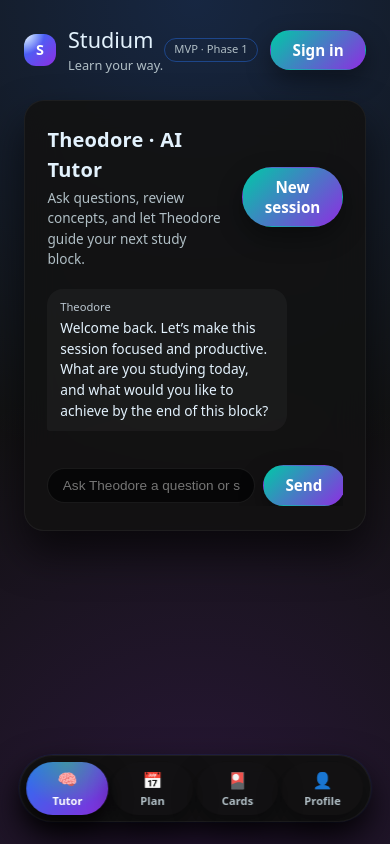
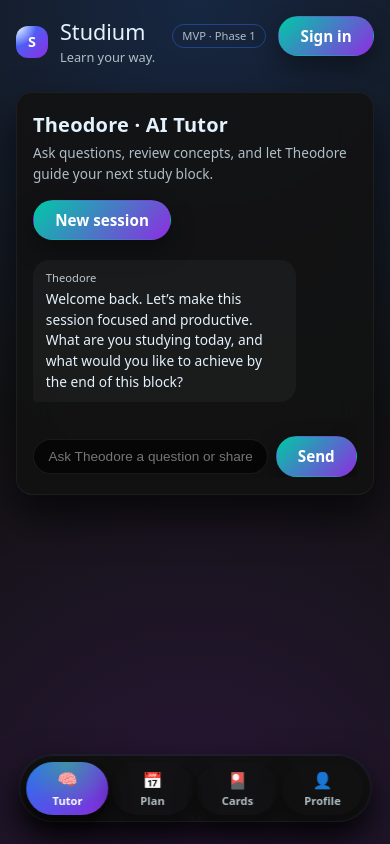
Before and after one commit to Kage923/Studium, a React (Vite) app in the folder web/: page / in a window 390 px wide. Built offline with nearby package versions, Linux system fonts and the light colour scheme; no server answers.

Commit message:
fix mobile view error

```diff
--- a/web/src/App.css
+++ b/web/src/App.css
@@ -151,6 +151,39 @@
   transform: translateY(-1px);
 }
 
+.flashcards-grid {
+  display: grid;
+  grid-template-columns: minmax(0, 1.2fr) minmax(0, 1.6fr);
+  gap: 1rem;
+}
+
+@media (max-width: 768px) {
+  .app-shell {
+    max-width: 100%;
+    padding: 1rem 1rem 5rem;
+  }
+
+  .app-header {
+    align-items: flex-start;
+    gap: 0.75rem;
+  }
+
+  .page-card {
+    padding: 1.1rem 1rem;
+    border-radius: 1rem;
+    margin-bottom: 4rem;
+  }
+
+  .page-header {
+    flex-direction: column;
+    align-items: flex-start;
+  }
+
+  .flashcards-grid {
+    grid-template-columns: minmax(0, 1fr);
+  }
+}
+
 @media (min-width: 768px) {
   .app-shell {
     padding-inline: 2rem;
--- a/web/src/pages/FlashcardsPage.tsx
+++ b/web/src/pages/FlashcardsPage.tsx
@@ -65,13 +65,7 @@ export function FlashcardsPage({ decks, onCreateDeck, onAddCard }: FlashcardsPag
         </button>
       </div>
 
-      <div
-        style={{
-          display: 'grid',
-          gridTemplateColumns: 'minmax(0, 1.2fr) minmax(0, 1.6fr)',
-          gap: '1rem',
-        }}
-      >
+      <div className="flashcards-grid">
         <div
           style={{
             display: 'flex',
```
